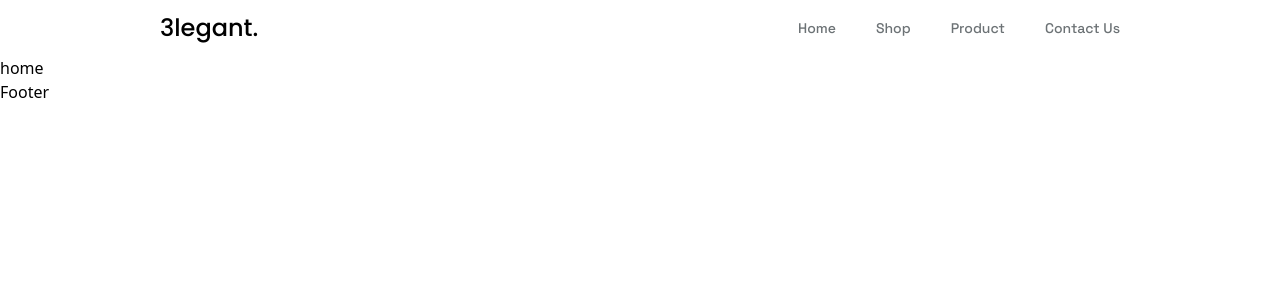
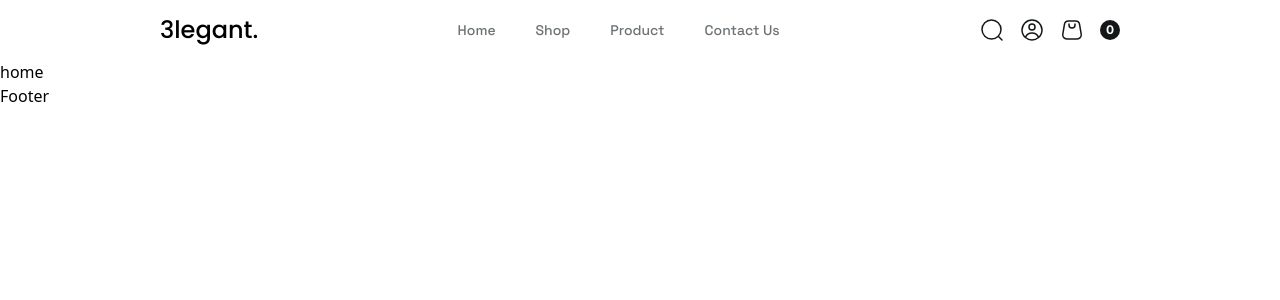
Before and after one commit to khairnabiyevaleyla/Task-16, a React (Vite) app in the folder client/: page / in a window 1280 px wide. Shown: the top 300 px of the page. Built offline with nearby package versions, Linux system fonts and the light colour scheme.

Commit message:
Styled navbar items with icons

```diff
--- a/client/eslint.config.js
+++ b/client/eslint.config.js
@@ -31,6 +31,7 @@ export default [
       "react/jsx-no-target-blank": "off",
       "no-unused-vars": "off",
       "no-undef": "off",
+      "react/jsx-no-undef": "off",
       "react-refresh/only-export-components": [
         "warn",
         { allowConstantExport: true },
--- a/client/package.json
+++ b/client/package.json
@@ -20,7 +20,8 @@
     "react-dom": "^19.0.0",
     "react-router": "^7.2.0",
     "sass": "^1.85.1",
-    "tailwindcss": "^4.0.9"
+    "tailwindcss": "^4.0.9",
+    "vite-plugin-svgr": "^4.3.0"
   },
   "devDependencies": {
     "@eslint/js": "^9.21.0",
--- /dev/null
+++ b/client/src/components/icons/EllipseIcon.jsx
@@ -0,0 +1,15 @@
+const EllipseIcon = (props) => {
+  return (
+    <svg
+      xmlns="http://www.w3.org/2000/svg"
+      width="20"
+      height="20"
+      viewBox="0 0 20 20"
+      fill="none"
+    >
+      <circle cx="10" cy="10" r="10" fill="#141718" />
+    </svg>
+  );
+};
+
+export default EllipseIcon;
--- /dev/null
+++ b/client/src/components/icons/SearchIcon.jsx
@@ -0,0 +1,20 @@
+const SearchIcon = (props) => {
+  return (
+    <svg
+      xmlns="http://www.w3.org/2000/svg"
+      width="24"
+      height="24"
+      viewBox="0 0 24 24"
+      fill="none"
+      stroke="currentColor"
+      strokeWidth="1.5"
+      strokeLinecap="round"
+      strokeLinejoin="round"
+      {...props}
+    >
+      <path d="M18.5 18.5L22 22M21 11.5C21 6.25329 16.7467 2 11.5 2C6.25329 2 2 6.25329 2 11.5C2 16.7467 6.25329 21 11.5 21C16.7467 21 21 16.7467 21 11.5Z" />
+    </svg>
+  );
+};
+
+export default SearchIcon;
--- /dev/null
+++ b/client/src/components/icons/ShopIcon.jsx
@@ -0,0 +1,27 @@
+const ShopIcon = (props) => {
+  return (
+    <svg
+      xmlns="http://www.w3.org/2000/svg"
+      width="24"
+      height="24"
+      viewBox="0 0 24 24"
+      fill="none"
+    >
+      <path
+        d="M9 6L9 7C9 8.65685 10.3431 10 12 10C13.6569 10 15 8.65685 15 7V6"
+        stroke="#141718"
+        strokeWidth="1.5"
+        strokeLinecap="round"
+        strokeLinejoin="round"
+      />
+      <path
+        d="M15.6115 3H8.38851C6.43316 3 4.7644 4.41365 4.44294 6.3424L2.77627 16.3424C2.36992 18.7805 4.25009 21 6.72185 21H17.2782C19.7499 21 21.6301 18.7805 21.2237 16.3424L19.5571 6.3424C19.2356 4.41365 17.5669 3 15.6115 3Z"
+        stroke="#141718"
+        strokeWidth="1.5"
+        strokeLinejoin="round"
+      />
+    </svg>
+  );
+};
+
+export default ShopIcon;
--- /dev/null
+++ b/client/src/components/icons/UserIcon.jsx
@@ -0,0 +1,20 @@
+const UserIcon = (props) => {
+  return (
+    <svg
+      xmlns="http://www.w3.org/2000/svg"
+      width="24"
+      height="24"
+      viewBox="0 0 24 24"
+      fill="none"
+    >
+      <path
+        d="M18.5588 19.5488C17.5654 16.8918 15.0036 15 12 15C8.99638 15 6.4346 16.8918 5.44117 19.5488M18.5588 19.5488C20.6672 17.7154 22 15.0134 22 12C22 6.47715 17.5228 2 12 2C6.47715 2 2 6.47715 2 12C2 15.0134 3.33285 17.7154 5.44117 19.5488M18.5588 19.5488C16.8031 21.0756 14.5095 22 12 22C9.49052 22 7.19694 21.0756 5.44117 19.5488M15 9C15 10.6569 13.6569 12 12 12C10.3431 12 9 10.6569 9 9C9 7.34315 10.3431 6 12 6C13.6569 6 15 7.34315 15 9Z"
+        stroke="#141718"
+        strokeWidth="1.5"
+        strokeLinejoin="round"
+      />
+    </svg>
+  );
+};
+
+export default UserIcon;
--- a/client/src/layout/header/Header.jsx
+++ b/client/src/layout/header/Header.jsx
@@ -2,6 +2,10 @@ import React from "react";
 import styles from "./style.module.scss";
 import { Link } from "react-router";
 import { NavBarElements } from "@/constants/NavBarItems";
+import SearchIcon from "@/components/icons/SearchIcon";
+import UserIcon from "@/components/icons/UserIcon";
+import ShopIcon from "@/components/icons/ShopIcon";
+import EllipseIcon from "@/components/icons/EllipseIcon";
 
 const Header = () => {
   return (
@@ -21,6 +25,16 @@ const Header = () => {
               ))}
           </ul>
         </div>
+        <div className={styles.icons}>
+          <SearchIcon stroke="#141718" width="24" height="24" />
+          <UserIcon stroke="#141718" width="24" height="24" />
+          <ShopIcon stroke="#141718" width="24" height="24" />
+          <div className="relative">
+            {" "}
+            <EllipseIcon width="24" height="24" />
+            <span className={styles.count}>0</span>
+          </div>
+        </div>
       </div>
     </header>
   );
--- a/client/src/layout/header/style.module.scss
+++ b/client/src/layout/header/style.module.scss
@@ -32,3 +32,26 @@
   font-weight: 500;
   line-height: 24px;
 }
+
+.icons {
+  display: flex;
+  padding: 2px 0px 2px 1px;
+  justify-content: center;
+  align-items: center;
+  gap: 16px;
+  cursor: pointer;
+}
+
+.count {
+  color: #fff;
+  text-align: center;
+  font-feature-settings: "liga" off, "clig" off;
+  font-family: Inter;
+  font-size: 12px;
+  font-style: normal;
+  font-weight: 700;
+  line-height: 10px;
+  position: absolute;
+  top: 5px;
+  left: 6px;
+}
--- a/client/vite.config.js
+++ b/client/vite.config.js
@@ -2,9 +2,10 @@ import { defineConfig } from "vite";
 import react from "@vitejs/plugin-react";
 import tailwindcss from "@tailwindcss/vite";
 import path from "path";
+import svgr from "vite-plugin-svgr";
 
 export default defineConfig({
-  plugins: [react(), tailwindcss()],
+  plugins: [react(), tailwindcss(), svgr()],
   resolve: {
     alias: {
       "@": path.resolve(__dirname, "/src"),
```
Also changed, not shown: 2 other files (tests, documents, lock files or other folders).
